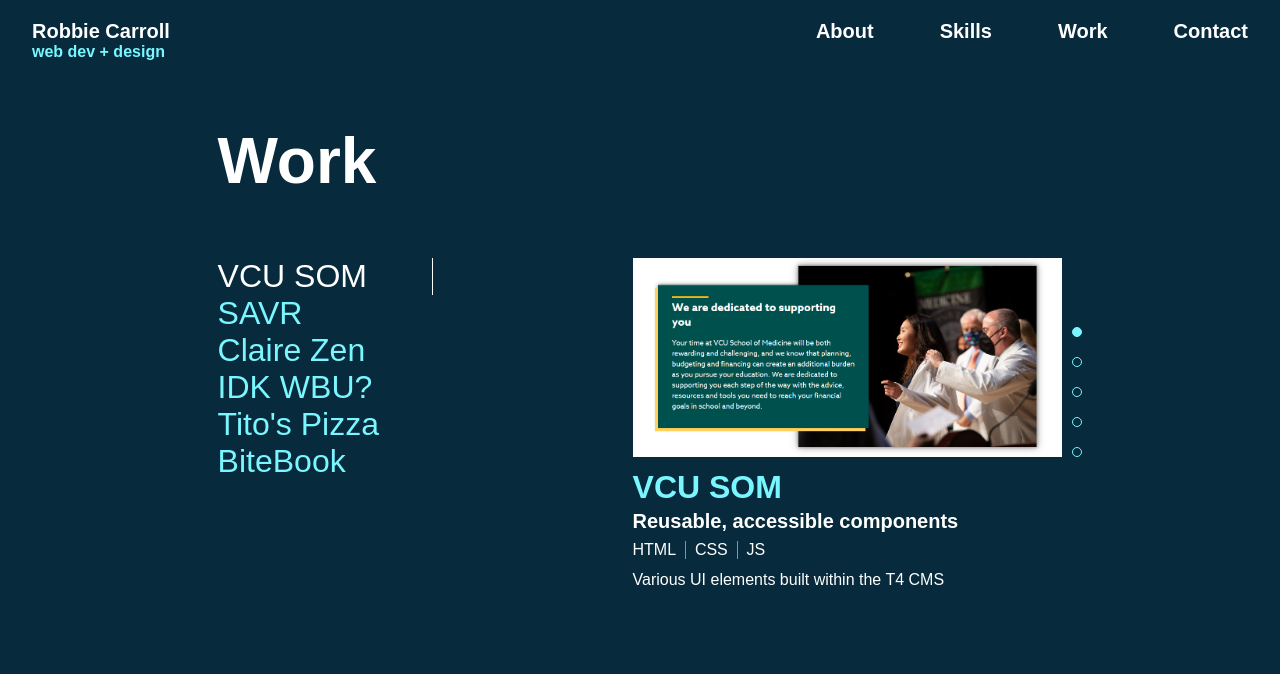
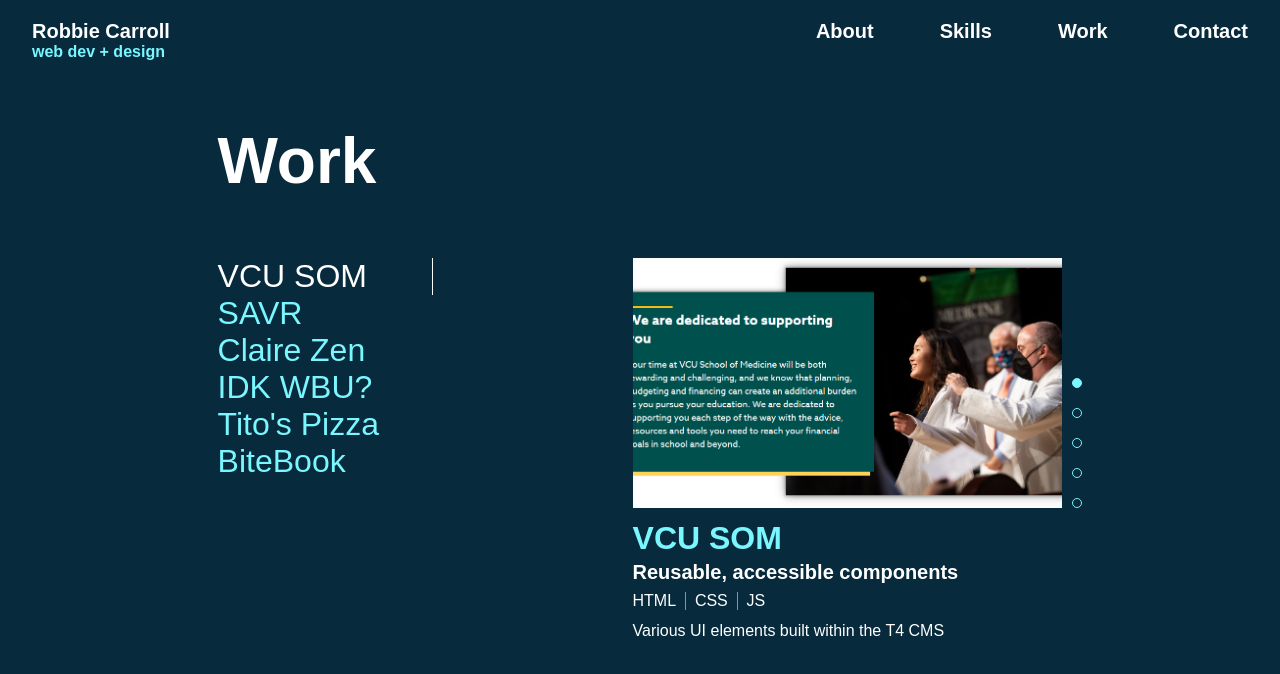
Before and after one commit to anewlens/portfolio-next, a Next.js app: page /work in a window 1280 px wide. Shown: the top 674 px of the page. Built offline with nearby package versions, Linux system fonts and the light colour scheme; a web font is replaced by a local one.

Commit message:
image compromises

```diff
--- a/Components/UI/ImageSwitcher.tsx
+++ b/Components/UI/ImageSwitcher.tsx
@@ -11,7 +11,7 @@
             {
                 images.map((image: string, i: number) => (
                     <div key={i} className={`${styles.ImageSwitcher_imgContainer} ${selected == i && styles.selected}`}>
-                        <Image alt={image} src={`/img/${image}`} width='1099' height='509' layout='responsive' priority />
+                        <img alt={image} src={`/img/${image}`} width='1099' height='509' />
                     </div>
                 ))
             }
--- a/styles/Components/ImageSwitcher.module.css
+++ b/styles/Components/ImageSwitcher.module.css
@@ -14,6 +14,9 @@
 
 .ImageSwitcher_imgContainer.selected {
     display: block;
+    flex: 1;
+    height: 250px;
+    overflow-y: hidden;
 }
 
 .ImageSwitcher_imgContainer.selected img {
```
